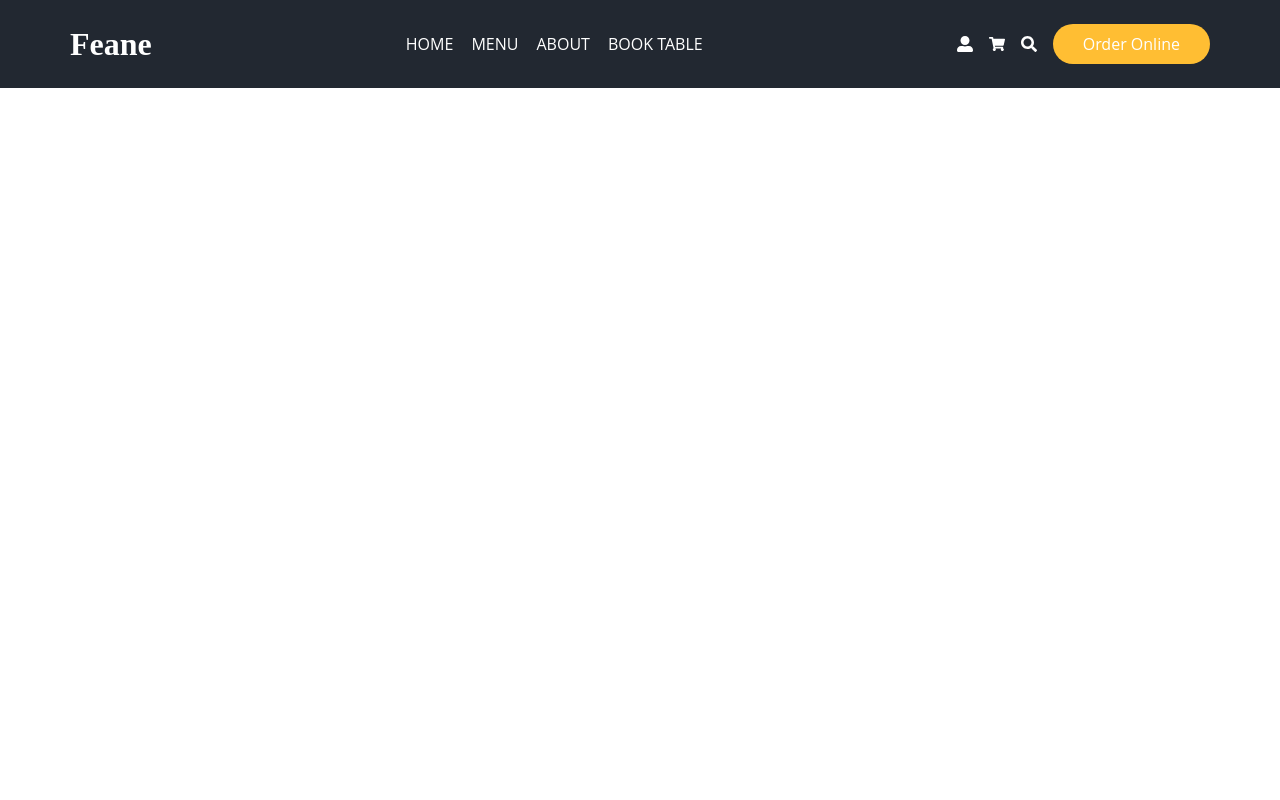
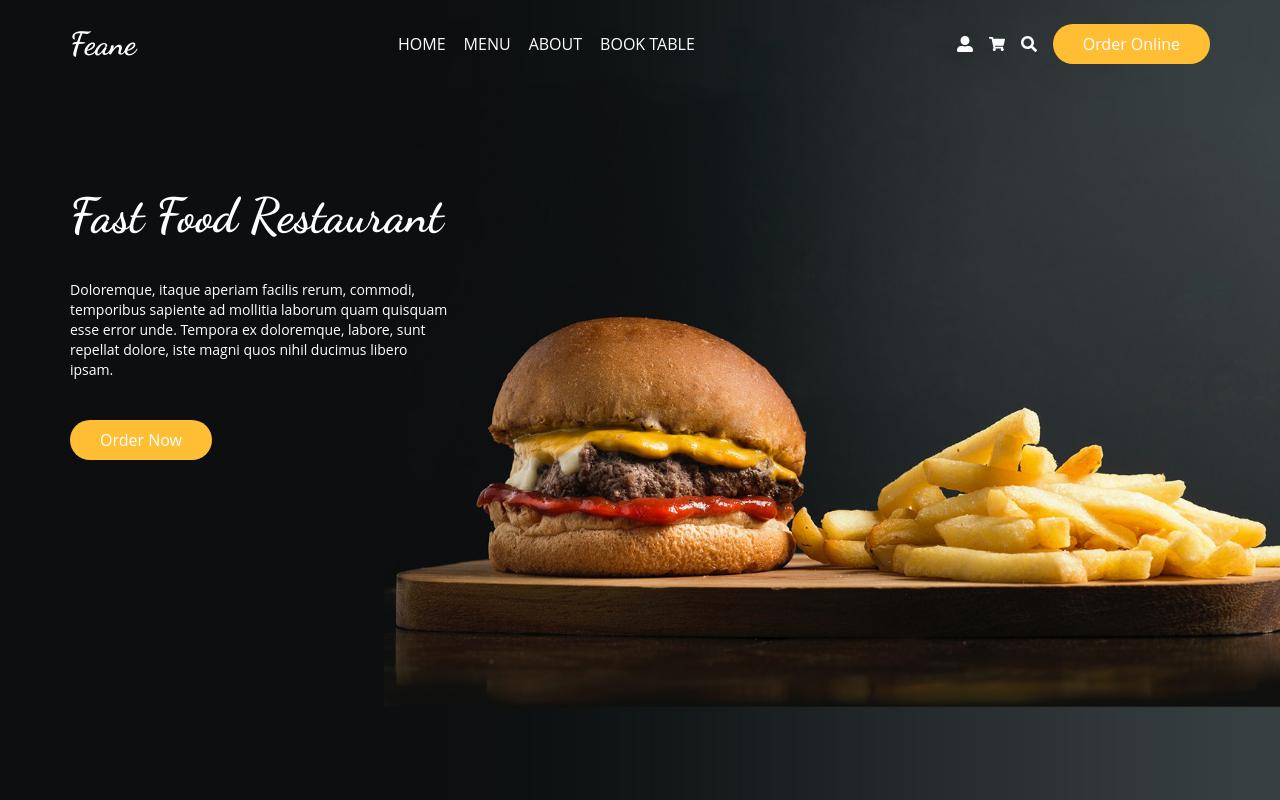
Before and after one commit to fatihece/next13-food-order-app, a Next.js app: page / in a window 1280 px wide. Built offline with nearby package versions, Linux system fonts and the light colour scheme.

Commit message:
feat: Hero section created with carousel

```diff
--- /dev/null
+++ b/components/Carousel.jsx
@@ -0,0 +1,32 @@
+import Image from "next/legacy/image";
+import React from "react";
+import Title from "./ui/Title";
+
+const Carousel = () => {
+  return (
+    <div className="h-screen w-full container mx-auto -mt-[88px]">
+      <div className="absolute top-0 left-0 w-full h-full">
+        <div className="relative h-full w-full">
+          <Image
+            src="/images/hero-bg.jpg"
+            alt=""
+            layout="fill"
+            objectFit="cover"
+          />
+        </div>
+      </div>
+      <div className="relative text-white top-48 flex flex-col items-start gap-y-10">
+        <Title addClass="text-5xl">Fast Food Restaurant</Title>
+        <p className="text-sm sm:w-1/3 w-full">
+          Doloremque, itaque aperiam facilis rerum, commodi, temporibus sapiente
+          ad mollitia laborum quam quisquam esse error unde. Tempora ex
+          doloremque, labore, sunt repellat dolore, iste magni quos nihil
+          ducimus libero ipsam.
+        </p>
+        <button className="btn-primary">Order Now</button>
+      </div>
+    </div>
+  );
+};
+
+export default Carousel;
--- a/components/layout/Header.jsx
+++ b/components/layout/Header.jsx
@@ -3,19 +3,26 @@ import { useState } from "react";
 import Logo from "../ui/Logo";
 import Search from "../ui/Search";
 import { FaUserAlt, FaShoppingCart, FaSearch } from "react-icons/fa";
-
+import { usePathname } from "next/navigation";
 import { GiHamburgerMenu, GiCancel } from "react-icons/gi";
 
 const Header = () => {
   const [isSearchModal, setIsSearchModal] = useState(false);
   const [isMenuModal, setIsMenuModal] = useState(false);
 
+  const pathname = usePathname();
+
   return (
     <div className="h-[5.5rem] bg-secondary">
+      <div
+        className={`h-[5.5rem] z-50 relative ${
+          pathname === "/" ? "bg-transparent" : "bg-secondary"
+        }`}
+      >
         <div className="container mx-auto text-white flex justify-between items-center h-full">
           <Logo />
           <nav
-          className={`sm:static absolute top-0 left-0 sm:w-auto sm:h-auto w-full h-full sm:text-white text-black sm:bg-transparent bg-white sm:flex hidden ${
+            className={`sm:static absolute top-0 left-0 sm:w-auto sm:h-auto w-full h-screen sm:text-white text-black sm:bg-transparent bg-white sm:flex hidden ${
               isMenuModal === true && "!grid place-content-center"
             }`}
           >
@@ -68,6 +75,7 @@ const Header = () => {
         </div>
         {isSearchModal && <Search setIsSearchModal={setIsSearchModal} />}
       </div>
+    </div>
   );
 };
 
--- a/components/ui/Search.jsx
+++ b/components/ui/Search.jsx
@@ -1,4 +1,4 @@
-import Image from "next/image";
+import Image from "next/legacy/image";
 import React from "react";
 import OutsideClickHandler from "react-outside-click-handler";
 import Title from "../ui/Title";
--- a/package.json
+++ b/package.json
@@ -18,6 +18,8 @@
     "react-dom": "18.2.0",
     "react-icons": "^4.8.0",
     "react-outside-click-handler": "^1.3.0",
+    "react-slick": "^0.29.0",
+    "slick-carousel": "^1.8.1",
     "tailwindcss": "3.3.2"
   }
 }
--- a/pages/_document.js
+++ b/pages/_document.js
@@ -4,10 +4,7 @@ export default function Document() {
   return (
     <Html>
       <Head>
-        <link
-          href="https://fonts.googleapis.com/css2?family=Dancing+Script:wght@400;700&display=swap"
-          rel="stylesheet"
-        />
+        <link rel="preconnect" href="https://fonts.googleapis.com" />
       </Head>
       <body>
         <Main />
--- a/src/app/globals.css
+++ b/src/app/globals.css
@@ -1,3 +1,5 @@
+@import url("https://fonts.googleapis.com/css2?family=Dancing+Script:wght@400;500;600;700&display=swap");
+
 @tailwind base;
 @tailwind components;
 @tailwind utilities;
--- a/src/app/layout.js
+++ b/src/app/layout.js
@@ -1,3 +1,5 @@
+import "slick-carousel/slick/slick.css";
+import "slick-carousel/slick/slick-theme.css";
 import "./globals.css";
 
 export const metadata = {
--- a/src/app/page.js
+++ b/src/app/page.js
@@ -2,6 +2,7 @@ import Head from "next/head";
 // import Header from "../../Header.jsx";
 // import Home from "../../pages/home/index.js";
 import Header from "../../components/layout/Header";
+import Carousel from "../../components/Carousel";
 export default function Index() {
   return (
     <main>
@@ -16,6 +17,7 @@ export default function Index() {
         />
       </Head>
       <Header />
+      <Carousel />
     </main>
   );
 }
```
Also changed, not shown: 1 other file (tests, documents, lock files or other folders). Lines whose indentation alone changed are shown as unchanged.
